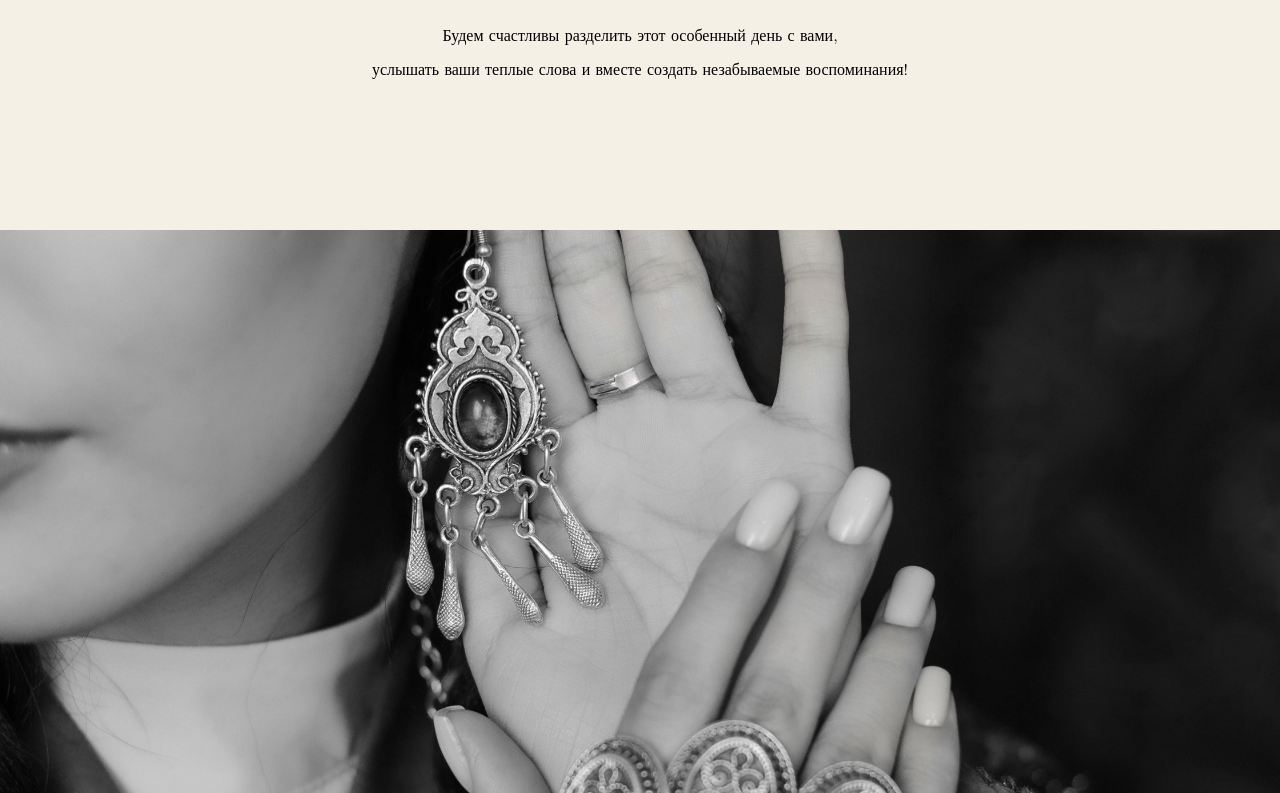
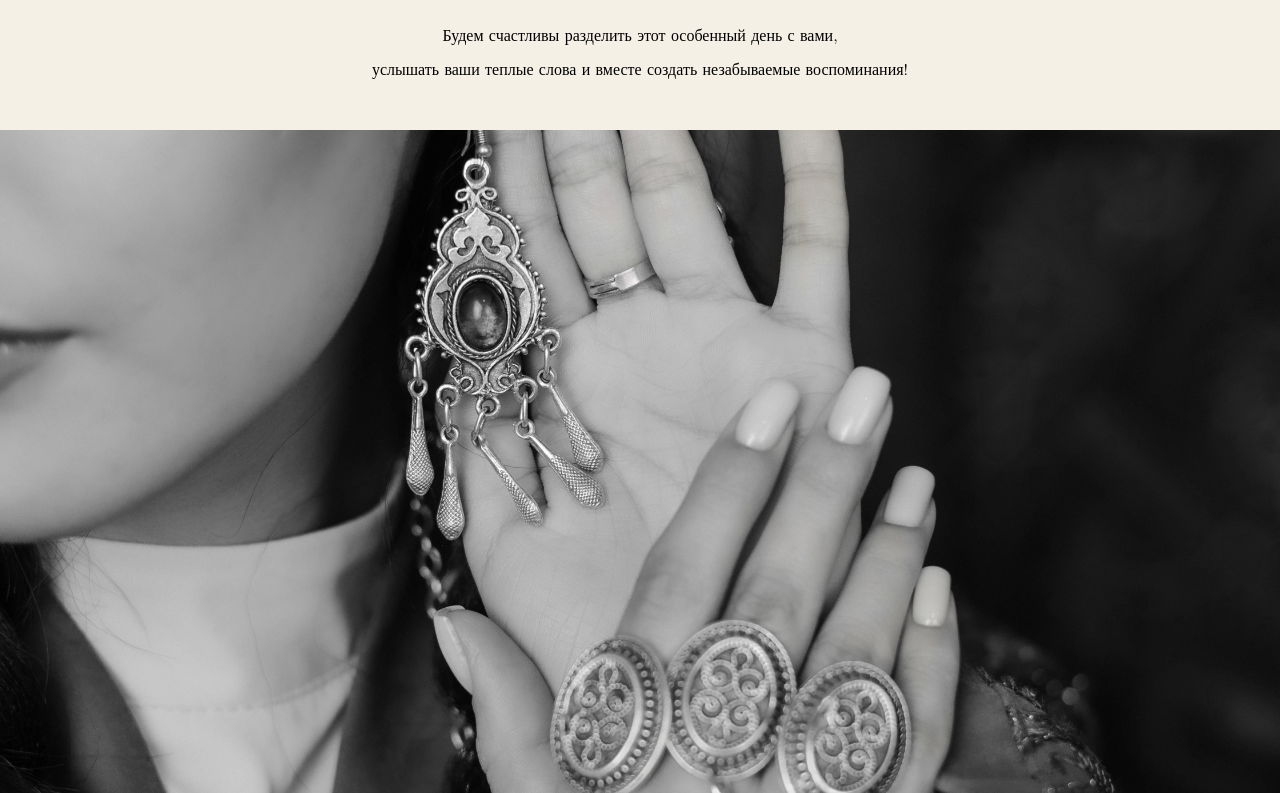
Before and after one commit to sima2903/Invitation, a plain HTML site: page index.html in a window 1280 px wide. Shown: the part 2507-3300 px from the top of the page. Drawn offline with Linux system fonts and the light colour scheme.

Commit message:
Add files via upload

```diff
--- a/index.html
+++ b/index.html
@@ -27,8 +27,8 @@
     </section>
 
     <!-- Третья секция с датой и календарем -->
+    <section class="wedding-photo"></section>
     <section class="date-section">
-        <img src="wp.jpg" alt="Свадебное фото" class="wedding-photo">
         <h2>Дата и время</h2>
         <p class="event-date">01 ИЮНЯ 16:00</p>
         <table class="calendar">
--- a/style.css
+++ b/style.css
@@ -91,7 +91,8 @@
 }
 
 .wedding-photo {
-    margin-top: 100px;
+    background: url(wp.JPG);
+    height: 825px;
     width: 100%;
     max-height: 100%;
     background-size: 100%;
```
